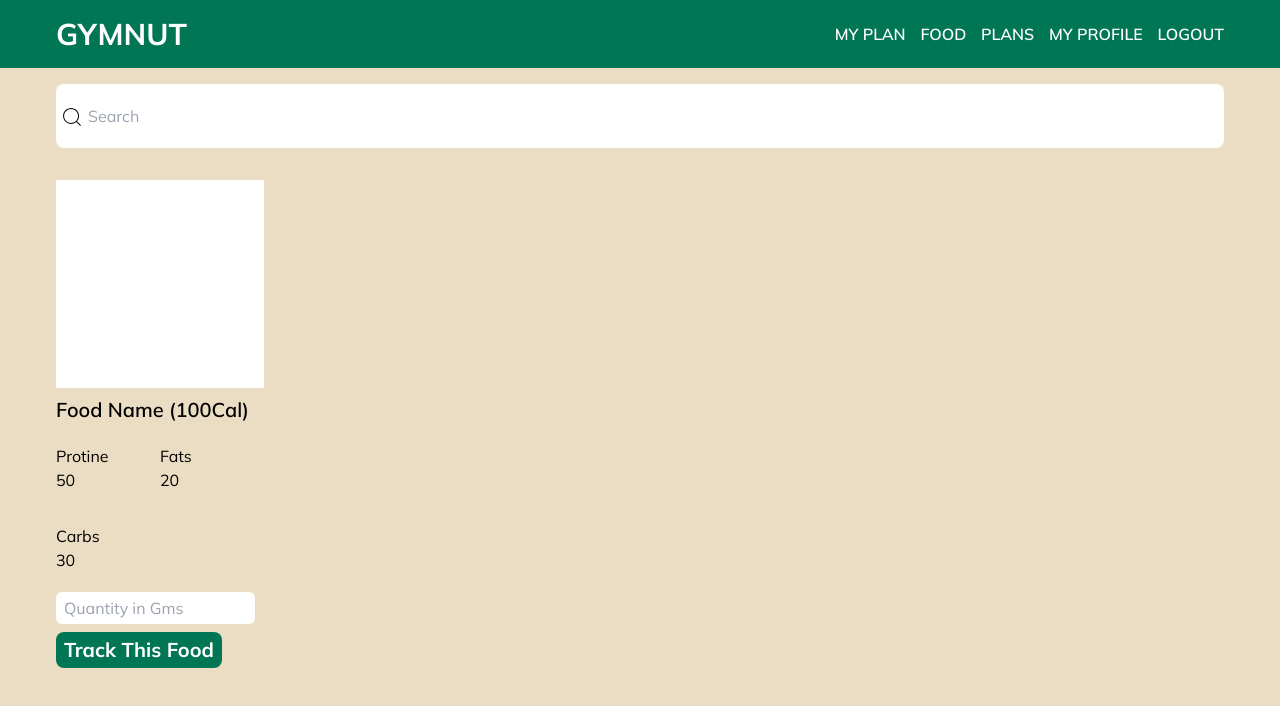
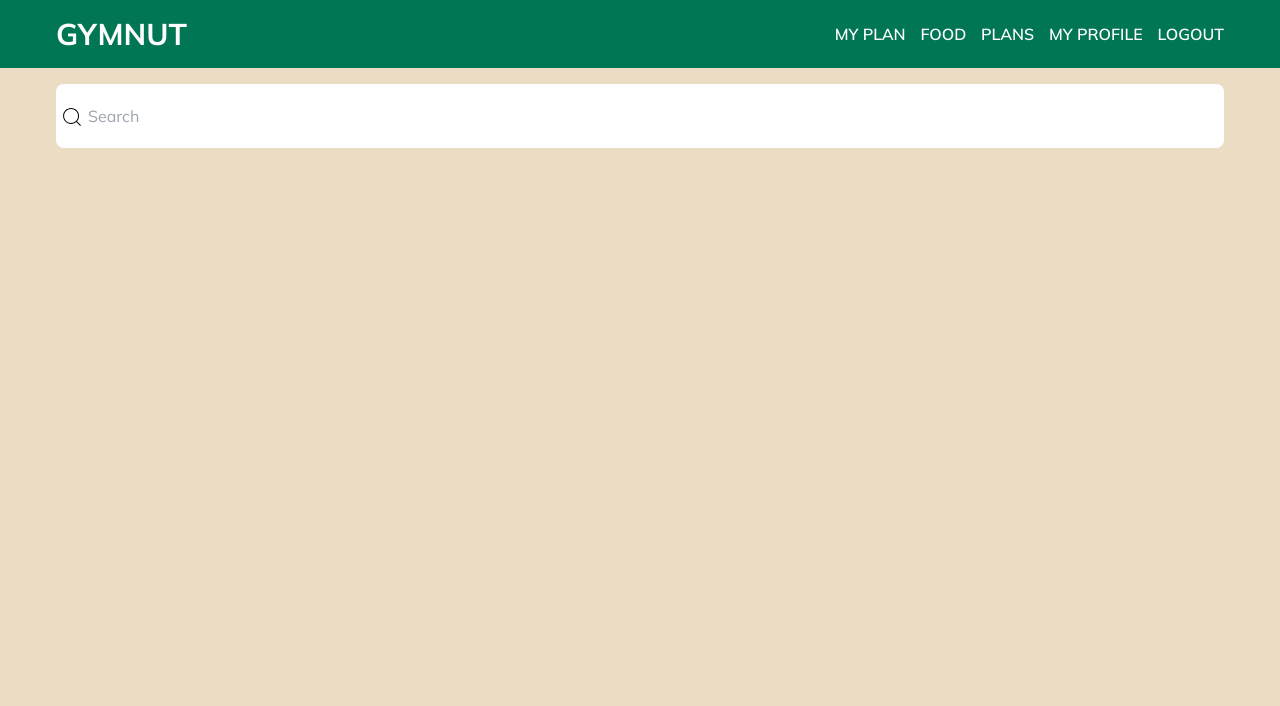
Before and after one commit to amrashraf2001/Gym-Nutrition-Plan, a React (Vite) app in the folder client/: page /userPage in a window 1280 px wide. Shown: the top 706 px of the page. Built offline with nearby package versions, Linux system fonts and the light colour scheme; sample sign-in values are in the browser's storage.

Commit message:
Refactor Track.jsx and add Food component

```diff
--- /dev/null
+++ b/client/src/components/Food.jsx
@@ -0,0 +1,25 @@
+
+const Food = ({ food }) => {
+    return (
+        <div className="w-52 py-8 flex flex-wrap space-y-2">
+            <div className="w-full h-52 bg-white"></div>
+            <h2 className="font-semibold text-xl">{food.name} ({food.calories} Kcal)</h2>
+            <div className="w-1/2 py-3">
+                <p>Protine</p>
+                <p>{food.protein}g</p>
+            </div>
+            <div className="w-1/2 py-3">
+                <p>Fats</p>
+                <p>{food.fats}g</p>
+            </div>
+            <div className="w-1/2 py-3">
+                <p>Carbs</p>
+                <p>{food.carbs}g</p>
+            </div>
+            <input className="px-2 py-1 rounded-md" type="number" placeholder="َQuantity in Gms" />
+            <button className="px-2 py-1 bg-[#007654] text-xl font-bold text-white rounded-lg">Track This Food</button>
+        </div>
+    )
+}
+
+export default Food
--- a/client/src/pages/Track/Track.jsx
+++ b/client/src/pages/Track/Track.jsx
@@ -2,6 +2,7 @@ import { CiSearch } from "react-icons/ci";
 import { UserContext } from "../../contexts/User"
 import { useContext, useState } from "react";
 import axios from "../../api/axios";
+import Food from "../../components/Food";
 
 const Track = () => {
     const loggedData = useContext(UserContext);
@@ -58,24 +59,11 @@ const Track = () => {
                         null
                 }
             </div>
-            <div className="w-52 py-8 flex flex-wrap space-y-2">
-                <div className="w-full h-52 bg-white"></div>
-                <h2 className="font-semibold text-xl">Food Name (100Cal)</h2>
-                <div className="w-1/2 py-3">
-                    <p>Protine</p>
-                    <p>50</p>
-                </div>
-                <div className="w-1/2 py-3">
-                    <p>Fats</p>
-                    <p>20</p>
-                </div>
-                <div className="w-1/2 py-3">
-                    <p>Carbs</p>
-                    <p>30</p>
-                </div>
-                <input className="px-2 py-1 rounded-md" type="number" placeholder="َQuantity in Gms" />
-                <button className="px-2 py-1 bg-[#007654] text-xl font-bold text-white rounded-lg">Track This Food</button>
-            </div>
+            {
+                food !== null ? (
+                    <Food food={food} />
+                ) : null
+            }
         </section>
     )
 }
```
